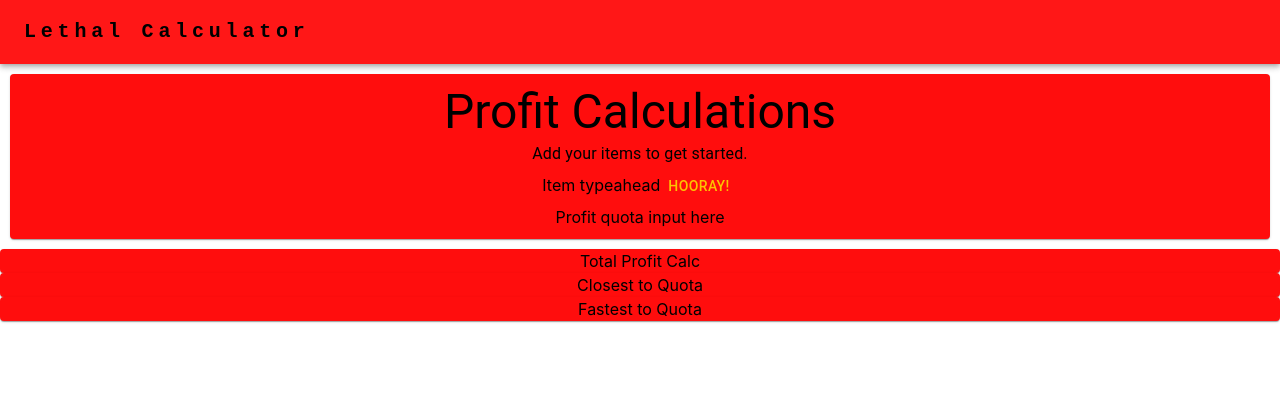
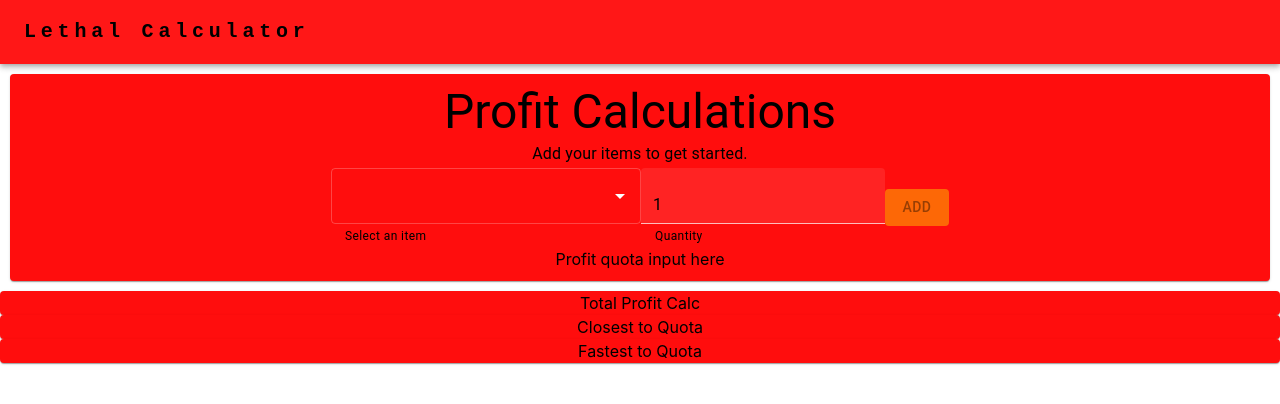
Before and after one commit to mattheworres/lethal-calculator, a React (Vite) app: page / in a window 1280 px wide. Shown: the top 404 px of the page. Built offline with nearby package versions, Linux system fonts and the light colour scheme.

Commit message:
Get item addition working with a strong start to the UX

```diff
--- a/src/features/ProfitCalc/ItemHelpers.ts
+++ b/src/features/ProfitCalc/ItemHelpers.ts
@@ -13,4 +13,9 @@ const getItemById = (id: number): ItemFromJson => {
   return foundItem;
 }
 
-export { getItemById };
+const generateRemainingOptions = (selectedItems: SelectedProfitCalcItems): SelectListItem[] => {
+  return items.filter(item => !(item.id in selectedItems))
+    .map(item => ({id: item.id, label: item.name}));
+};
+
+export { getItemById, generateRemainingOptions };
--- a/src/features/ProfitCalc/ItemTypeahead.tsx
+++ /dev/null
@@ -1,29 +0,0 @@
-import Button from "@mui/material/Button";
-import { useState } from "react";
-
-interface ItemTypeaheadProps {
-    addItem: (id: number, quantity: number) => void
-}
-
-const ItemTypeahead = ({addItem}: ItemTypeaheadProps) => {
-    const [counter, setCounter] = useState(1);
-
-    const handleClick = () => {
-        addItem(counter, 3);
-
-        if (counter === 3) {
-            setCounter(1);
-        } else {
-            setCounter(counter + 1);
-        }
-    }
-
-    return (
-        <div>
-            Item typeahead
-            <Button variant="text" onClick={handleClick}>Hooray!</Button>
-        </div>
-    );
-}
-
-export { ItemTypeahead };
--- /dev/null
+++ b/src/features/ProfitCalc/ItemsSelector.css
@@ -0,0 +1,6 @@
+#itemSelectorContainer {
+    display: flex;
+    flex-direction: row;
+    align-items: center;
+    justify-content: center;
+}
--- /dev/null
+++ b/src/features/ProfitCalc/ItemsSelector.tsx
@@ -0,0 +1,121 @@
+import './ItemsSelector.css';
+import { Autocomplete, AutocompleteChangeReason, Button, TextField } from "@mui/material";
+import { useState, useRef, useEffect } from "react";
+import { AutocompleteChangeReasons, ReactKeypressDownValues } from '../../shared/enums';
+
+interface ItemsSelectorProps {
+    remainingOptions: SelectListItem[],
+    addItem: (id: number, quantity: number) => void
+}
+
+const defaultItem = {id: 0, label: ""};
+const defaultQuantity = 1;
+
+const ItemsSelector = ({remainingOptions, addItem}: ItemsSelectorProps) => {
+    const [selectedItem, setSelectedItem] = useState<SelectListItem>(defaultItem);
+    const [quantity, setQuantity] = useState(defaultQuantity);
+    const itemRef = useRef<HTMLInputElement>();
+    const quantityRef = useRef<HTMLInputElement>();
+    const valid = useRef<boolean>(false);
+
+    const handleOnAutocompleteChange = (_event: React.SyntheticEvent, option: SelectListItem | null, reason: AutocompleteChangeReason) => {
+        _event.preventDefault();
+        console.log(`hoac called. reason: ${reason}, option: `, option);
+
+        if (reason === AutocompleteChangeReasons.Clear) {
+            setSelectedItem(defaultItem);
+        } else if (reason === AutocompleteChangeReasons.SelectOption) {
+            console.log('uh, so SO?');
+            if (option === null) {
+                console.log('return early from SO');
+                return;
+            }
+            console.log('selected item letsgooooooo');
+
+            setSelectedItem(option);
+            quantityRef.current && quantityRef.current.focus();
+        }
+    }
+    // TODO: item images within dropdown??
+
+    const handleQuantityFocus = (event: React.FocusEvent<HTMLInputElement>) => {
+        event.currentTarget && event.currentTarget.select();
+    }
+
+    const handleQuantityChange = (event: React.ChangeEvent<HTMLInputElement>) => {
+        const value = event.currentTarget && event.currentTarget.value;
+        const parsedValue = parseInt(value, 10);
+
+        if (isNaN(parsedValue)) {
+            return;
+        }
+
+        setQuantity(parsedValue);
+    }
+
+    const addItemAndResetForm = () => {
+        addItem(selectedItem.id, quantity);
+
+        setSelectedItem(defaultItem);
+        setQuantity(defaultQuantity);
+
+        itemRef.current && itemRef.current.focus();
+    }
+
+    const handleAddClick = () => {
+        if (!valid.current) {
+            return;
+        }
+
+        addItemAndResetForm();
+    }
+
+    const handleQuantityKeyDown = (event: React.KeyboardEvent) => {
+        if (event.key !== ReactKeypressDownValues.Enter || valid.current === false) {
+            return;
+        }
+
+        addItemAndResetForm();
+    }
+
+    useEffect(() => {
+        valid.current = selectedItem.id > 0;
+    }, [selectedItem, quantity])
+
+    return (
+        <div id="itemSelectorContainer">
+            <Autocomplete
+                disablePortal
+                options={remainingOptions}
+                value={selectedItem}
+                onChange={handleOnAutocompleteChange}
+                renderInput={(params) => <TextField {...params} inputRef={itemRef} helperText="Select an item" />}
+                sx={{
+                    width: '25%',
+                    display: 'inline-block'
+                }} />
+            <TextField
+                inputRef={quantityRef}
+                onFocus={handleQuantityFocus}
+                onChange={handleQuantityChange}
+                required
+                type="number"
+                value={quantity}
+                name="quantity"
+                helperText="Quantity"
+                variant="filled"
+                onKeyDown={handleQuantityKeyDown}
+                sx={{display: 'inline-block'}} />
+            <Button
+                variant="contained"
+                color="primary"
+                size="medium"
+                disabled={!valid.current}
+                onClick={handleAddClick}>
+                    Add
+            </Button>
+        </div>
+    );
+}
+
+export { ItemsSelector };
--- a/src/features/ProfitCalc/ProfitCalc.tsx
+++ b/src/features/ProfitCalc/ProfitCalc.tsx
@@ -1,10 +1,12 @@
 import { useState } from 'react';
 import { Card, Paper, Typography } from "@mui/material";
-import { ItemTypeahead } from "./ItemTypeahead";
+import { ItemsSelector } from "./ItemsSelector";
 import { SelectedItemsDisplay } from "./SelectedItemsDisplay";
+import { generateRemainingOptions } from './ItemHelpers';
 
 const ProfitCalc = () => {
-  const [selectedItems, setSelectedItems] = useState<ProfitCalcItem>({});
+  const [selectedItems, setSelectedItems] = useState<SelectedProfitCalcItems>({});
+  const remainingOptions = generateRemainingOptions(selectedItems);
 
   const addItem = (id: number, quantity: number) => {
     console.log('Add item called', id, quantity);
@@ -20,7 +22,7 @@ const ProfitCalc = () => {
       }}>
         <Typography variant="h3">Profit Calculations</Typography>
         <Typography variant="subtitle1">Add your items to get started.</Typography>
-        <ItemTypeahead addItem={addItem} />
+        <ItemsSelector remainingOptions={remainingOptions} addItem={addItem} />
         <SelectedItemsDisplay selectedItems={selectedItems} />
         <div>Profit quota input here</div>
       </Paper>
--- a/src/features/ProfitCalc/SelectedItemsDisplay.tsx
+++ b/src/features/ProfitCalc/SelectedItemsDisplay.tsx
@@ -3,14 +3,14 @@ import { getItemById } from "./ItemHelpers";
 import { memo } from "react";
 
 interface SelectedItemsDisplayProps {
-    selectedItems: ProfitCalcItem
+    selectedItems: SelectedProfitCalcItems
 }
 
 const SelectedItemsDisplay = memo(({selectedItems}: SelectedItemsDisplayProps) => {
     return Object.keys(selectedItems).map((id: string) => {
         const fullItem = getItemById(parseInt(id, 10));
 
-        return <Chip key={fullItem.id} label={fullItem.name} />
+        return <Chip color="primary" key={fullItem.id} label={fullItem.name} />
     });
 });
 
--- a/src/features/theme/theme.ts
+++ b/src/features/theme/theme.ts
@@ -1,4 +1,5 @@
 import { ThemeOptions } from '@mui/material/styles';
+import { alpha } from '@mui/material/styles';
 import { BaseColors } from './colors';
 
 export const themeOptions: ThemeOptions = {
@@ -9,10 +10,10 @@ export const themeOptions: ThemeOptions = {
       contrastText: BaseColors.Black,
     },
     secondary: {
-            main: '#9c27b0',
+      main: BaseColors.Purple
     },
     background: {
-            default: BaseColors.Black,
+      default: '#212121',
       paper: BaseColors.Red,
     },
     warning: {
@@ -23,6 +24,11 @@ export const themeOptions: ThemeOptions = {
     },
     text: {
       primary: '#000000',
+      secondary: '#000000',
     },
+    action: {
+      disabledBackground: alpha(BaseColors.Yellow, 0.5),
+      disabled: alpha(BaseColors.Black, 0.4)
+    }
   },
 };
--- /dev/null
+++ b/src/shared/enums.ts
@@ -0,0 +1,9 @@
+/* eslint-disable @typescript-eslint/no-unused-vars */
+export enum AutocompleteChangeReasons {
+  Clear = 'clear',
+  SelectOption = 'selectOption'
+}
+
+export enum ReactKeypressDownValues {
+  Enter = 'Enter'
+}
```
Also changed, not shown: src/shared/types.ts (+9 -3 lines). Lines whose indentation alone changed are shown as unchanged.
